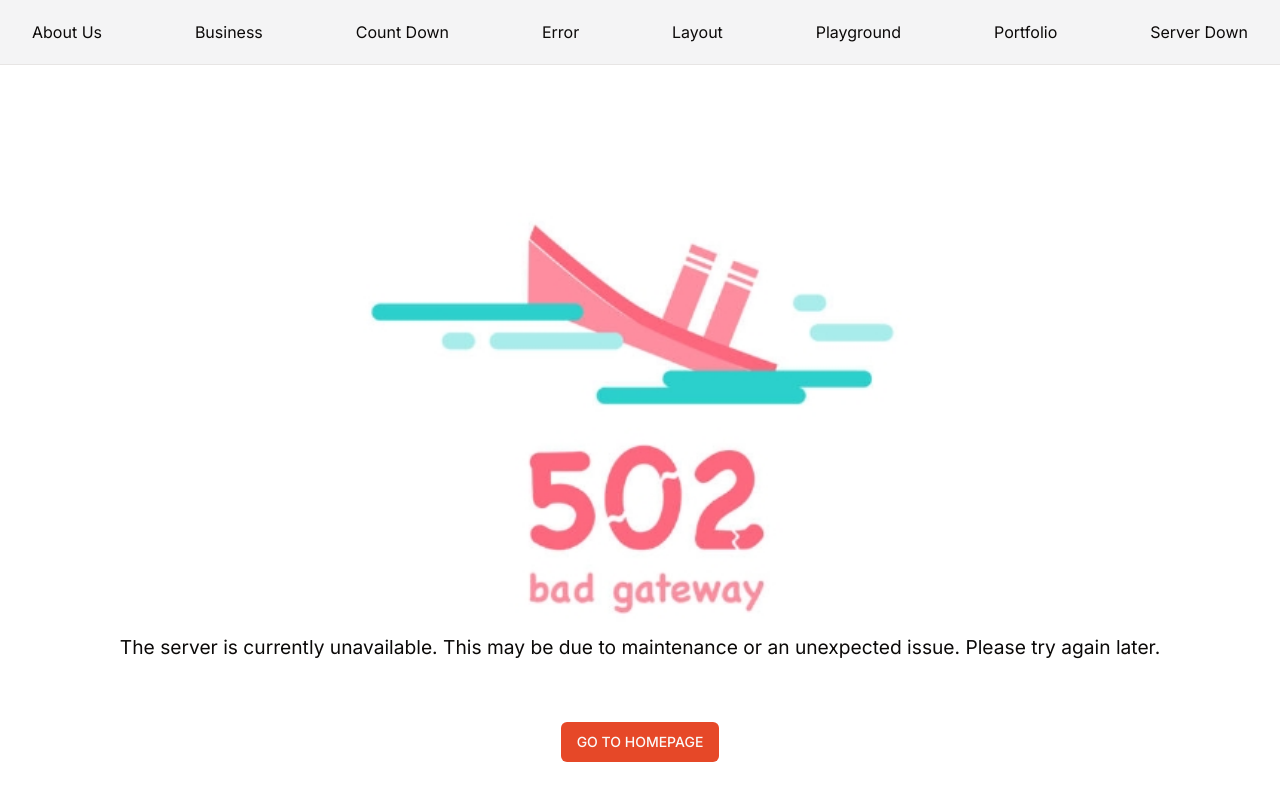
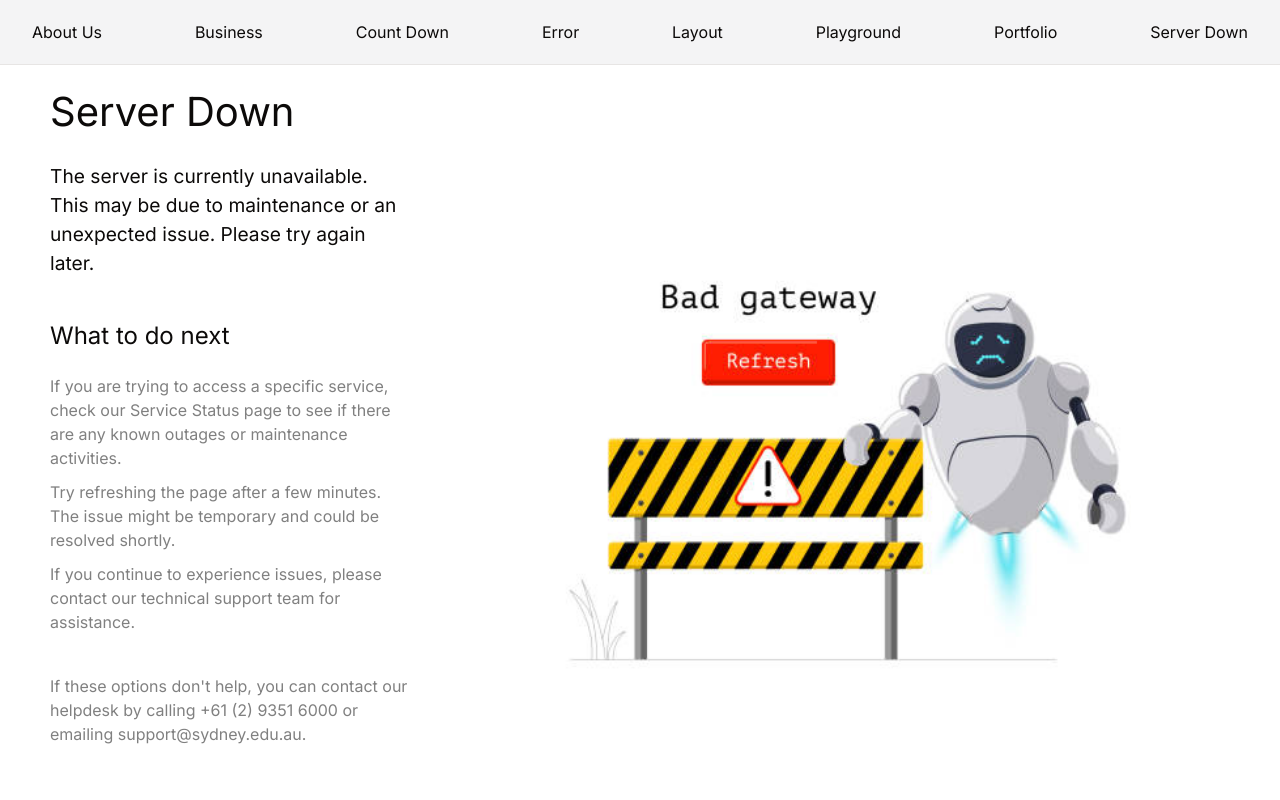
Before and after one commit to Programming-is-like-breathing-air/Pages, a Next.js app: page /serverdown in a window 1280 px wide. Shown: the top 800 px of the page. Built offline with nearby package versions, Linux system fonts and the light colour scheme.

Commit message:
server down page update

```diff
--- a/src/app/aboutus/page.tsx
+++ b/src/app/aboutus/page.tsx
@@ -15,7 +15,7 @@ const AboutUs = () => {
   }
 
   return (
-    <div className='flex flex-col items-center h-full w-full mt-12 pt-[60px]'>
+    <div className='flex flex-col items-center h-full w-full mt-12'>
       <div className='flex w-[1168px]'>
         <Card className='border-none'>
           <Card className='w-[240px] block pl-[10px] pr-[23px] border-none'>
--- a/src/app/error/page.tsx
+++ b/src/app/error/page.tsx
@@ -47,11 +47,13 @@ const suggestionsStyle: React.CSSProperties = {
 
 const suggestionItemStyle: React.CSSProperties = {
   marginBottom: '10px',
+  color: 'gray',  // 设置为灰色
 };
 
 const contactStyle: React.CSSProperties = {
   fontSize: '1em',
   marginBottom: '40px',
+  color: 'gray',  // 设置为灰色
 };
 
 const buttonStyle: React.CSSProperties = {
@@ -71,7 +73,7 @@ const PageNotFound: React.FC = () => {
   };
 
   if (!isMounted) {
-    return null; // Render nothing on the server
+    return null;
   }
 
   return (
--- a/src/app/serverdown/page.tsx
+++ b/src/app/serverdown/page.tsx
@@ -6,19 +6,22 @@ import { Button } from '../../components/ui/button';
 
 const containerStyle: React.CSSProperties = {
   display: 'flex',
-  justifyContent: 'center',
+  justifyContent: 'space-between',
   alignItems: 'center',
-  flexDirection: 'column',
   padding: '50px',
-  textAlign: 'center',
+  textAlign: 'left',
   height: '100vh',
   boxSizing: 'border-box',
 };
 
+const textContainerStyle: React.CSSProperties = {
+  flex: 1,
+  marginRight: '20px',
+};
+
 const oopsImageStyle: React.CSSProperties = {
   width: '100%',
-  maxWidth: '600px',
-  margin: '0 auto',
+  maxWidth: '800px',
 };
 
 const titleStyle: React.CSSProperties = {
@@ -29,6 +32,28 @@ const titleStyle: React.CSSProperties = {
 const descriptionStyle: React.CSSProperties = {
   fontSize: '1.2em',
   marginBottom: '40px',
+};
+
+const subTitleStyle: React.CSSProperties = {
+  fontSize: '1.5em',
+  marginBottom: '20px',
+};
+
+const suggestionsStyle: React.CSSProperties = {
+  listStyleType: 'none',
+  padding: 0,
+  marginBottom: '40px',
+};
+
+const suggestionItemStyle: React.CSSProperties = {
+  marginBottom: '10px',
+  color: 'gray',
+};
+
+const contactStyle: React.CSSProperties = {
+  fontSize: '1em',
+  marginBottom: '40px',
+  color: 'gray',
 };
 
 const buttonStyle: React.CSSProperties = {
@@ -53,13 +78,31 @@ const ServerDown: React.FC = () => {
 
   return (
     <div style={containerStyle}>
-      <img src="/502.png" alt="Oops" style={oopsImageStyle} />
-      <p style={descriptionStyle}>
-        The server is currently unavailable. This may be due to maintenance or an unexpected issue. Please try again later.
-      </p>
-      <div style={buttonStyle}>
-        <Button onClick={goToHomePage}>GO TO HOMEPAGE</Button>
+      <div style={textContainerStyle}>
+        <h1 style={titleStyle}>Server Down</h1>
+        <p style={descriptionStyle}>
+          The server is currently unavailable. This may be due to maintenance or an unexpected issue. Please try again later.
+        </p>
+        <h2 style={subTitleStyle}>What to do next</h2>
+        <ul style={suggestionsStyle}>
+          <li style={suggestionItemStyle}>
+            If you are trying to access a specific service, check our Service Status page to see if there are any known outages or maintenance activities.
+          </li>
+          <li style={suggestionItemStyle}>
+            Try refreshing the page after a few minutes. The issue might be temporary and could be resolved shortly.
+          </li>
+          <li style={suggestionItemStyle}>
+            If you continue to experience issues, please contact our technical support team for assistance.
+          </li>
+        </ul>
+        <p style={contactStyle}>
+          If these options don't help, you can contact our helpdesk by calling +61 (2) 9351 6000 or emailing support@sydney.edu.au.
+        </p>
+        <div style={buttonStyle}>
+          <Button onClick={goToHomePage} style={buttonStyle}>GO TO HOMEPAGE</Button>
+        </div>
       </div>
+      <img src="/502.jpg" alt="Oops" style={oopsImageStyle} />
     </div>
   );
 };
```
Also changed, not shown: public/502.jpg (added).
